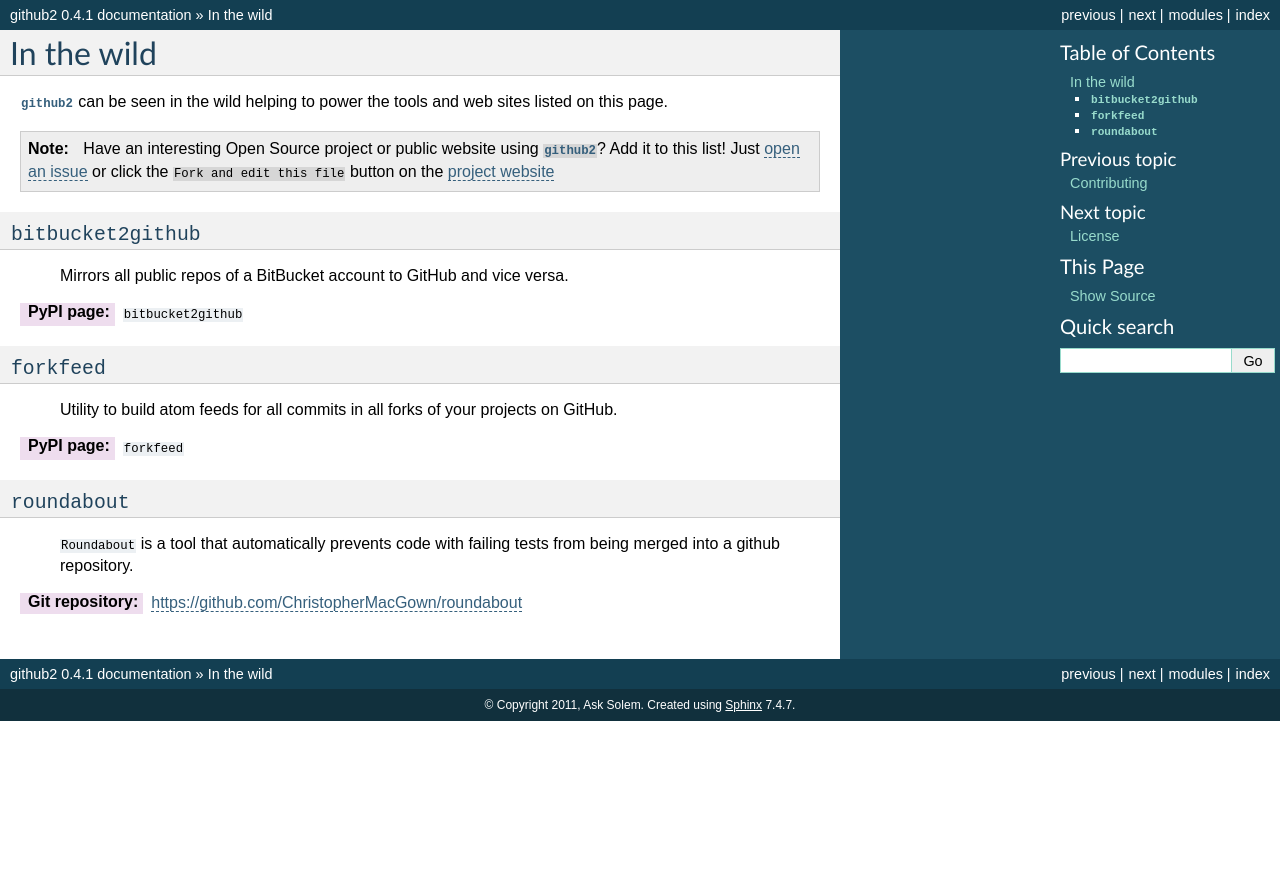
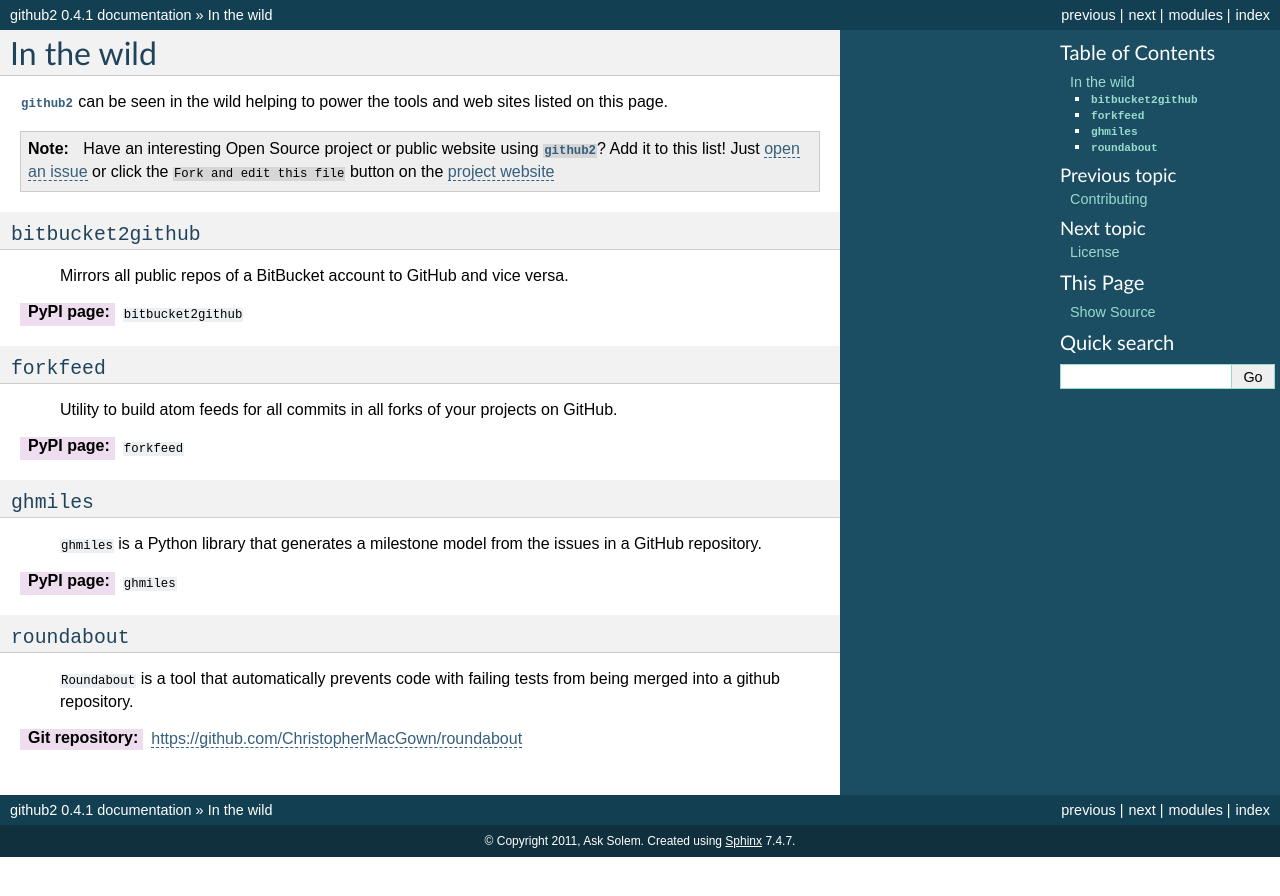
Before and after one commit to ask/python-github2, a Sphinx documentation site: the page built from doc/wild.rst, in a window 1280 px wide. Shown: the top 896 px of the page. Built offline with Sphinx 7.4.7, drawn with Linux system fonts in a browser that asks for light colours; cross-references to code outside the pages are shown as plain code.

Commit message:
Added ghmiles to wild.rst.

```diff
--- a/doc/wild.rst
+++ b/doc/wild.rst
@@ -24,6 +24,14 @@
 
 :PyPI page: :pypi:`forkfeed`
 
+``ghmiles``
+'''''''''''
+
+    ``ghmiles`` is a Python library that generates a milestone model from the
+    issues in a GitHub repository.
+
+:PyPI page: :pypi:`ghmiles`
+
 ``roundabout``
 ''''''''''''''
 
```
